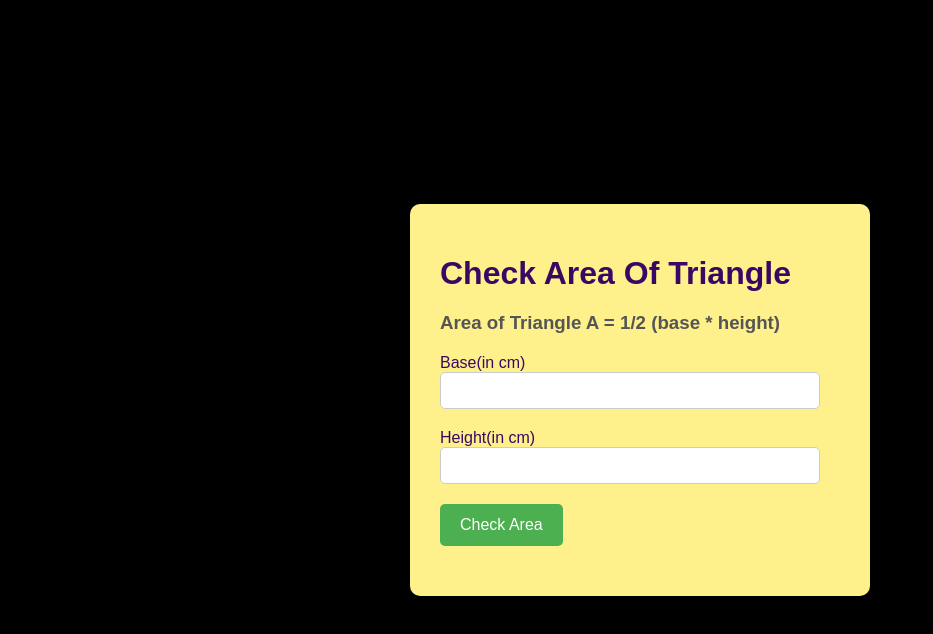
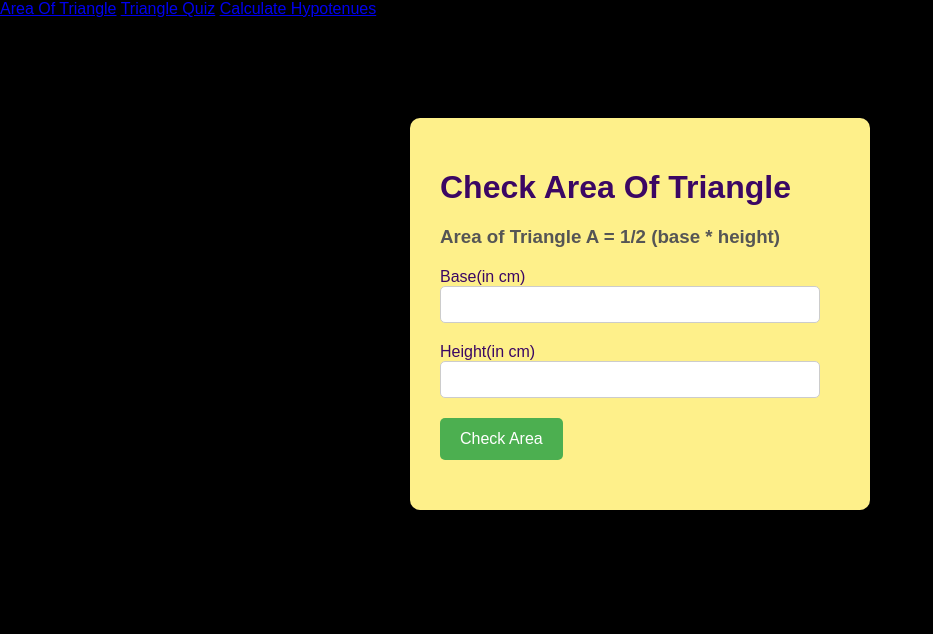
Before and after one commit to Sourabhpande532/TriangleApp, a plain HTML site: page area/index.html in a window 1280 px wide. Shown: the whole page, without its empty margins (0-933 px from the left). Drawn offline with Linux system fonts and the light colour scheme.

Commit message:
feat - navbar

```diff
--- a/area/index.html
+++ b/area/index.html
@@ -8,6 +8,11 @@
 </head>
 
 <body>
+    <nav style="color: yellow;">
+        <a href="../area/index.html">Area Of Triangle</a>
+        <a href="../quiz/quiz.html">Triangle Quiz</a>
+        <a href="../hypotenuse/index.html">Calculate Hypotenues</a>
+    </nav>
     <div class="container">
         <h1>Check Area Of Triangle</h1>
         <h3>Area of Triangle A = 1/2 (base * height) </h3>
--- a/area/style.css
+++ b/area/style.css
@@ -3,12 +3,12 @@ body{
     color: #3b0764;
     overflow: hidden;
     font-family: 'Arial', sans-serif;
-    margin: 0;
+    /* margin: 0; */
     padding: 0;
-    display: flex;
-    align-items: center;
-    justify-content: center;
-    height: 100vh;
+    display: inline;
+    /* overflow: hidden; */
+    height: 200px;
+
 }
 
 .container{
@@ -19,6 +19,8 @@ body{
     box-shadow: #155e75;
     width: 80%;
     max-width: 400px;
+    margin: auto;
+    margin-top: 100px;
 }
 
 h1 {
--- a/sumOfAngles/main.css
+++ b/sumOfAngles/main.css
@@ -3,10 +3,10 @@ body {
     background-color:#fef08a;
     margin: 0;
     padding: 0;
-    display: flex;
-    align-items: center;
+    display: inline;
+    /* align-items: center;
     justify-content: center;
-    height: 100vh;
+    height: 100vh; */
 }
 
 .container {
@@ -17,6 +17,8 @@ body {
     width: 80%;
     max-width: 400px;
     text-align: center;
+    margin: auto;
+    margin-top: 100px;
 }
 
 .nav-brand {
```
Also changed, not shown: sumOfAngles/isTriangle.html (+5 -0 lines).
